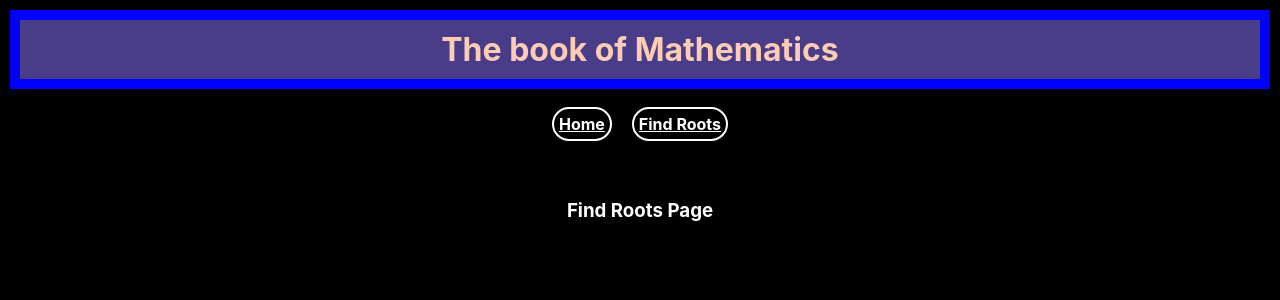
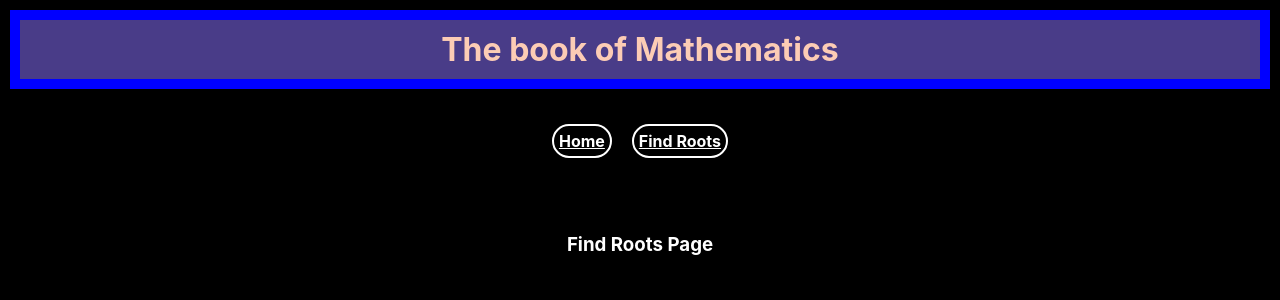
Before and after one commit to shantanu-kor/The-book-of-Mathematics, a React (Create React App) app: page /findRoots in a window 1280 px wide. Shown: the top 300 px of the page. Built offline with nearby package versions, Linux system fonts and the light colour scheme.

Commit message:
added changes.

```diff
--- a/src/components/Navigation/Navigation.module.css
+++ b/src/components/Navigation/Navigation.module.css
@@ -4,8 +4,9 @@ h2 {
     font-weight: bold;
 }
 .nav {
+    display: flex;
+    justify-content: center;
     color: white;
-    text-align: center;
     font-weight: bold;
     padding: 15px;
 }
```
